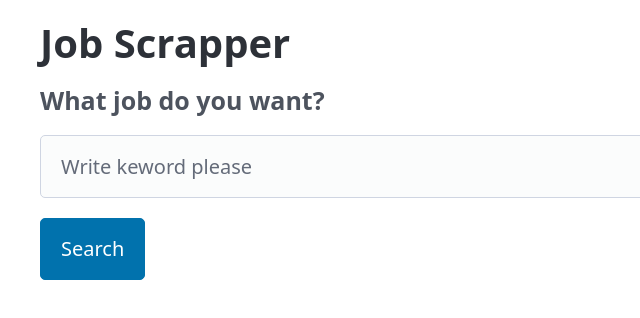
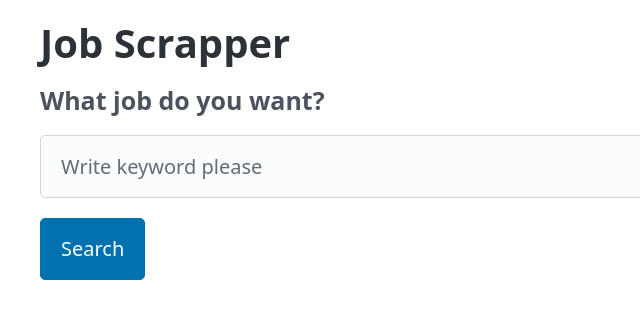
Before and after one commit to JacobISTP/python_scrapper, a plain HTML site: page docs/index.html in a window 1280 px wide. Shown: the full height of the page, 0-640 px from the left. Drawn offline with nearby package versions, Linux system fonts and the light colour scheme.

Commit message:
Fix typo in placeholder text in index.html

```diff
--- a/docs/index.html
+++ b/docs/index.html
@@ -14,7 +14,7 @@
       <h1>Job Scrapper</h1>
       <h4>What job do you want?</h4>
       <form action="search.html">
-        <input type="text" name="keyword" placeholder="Write keword please" />
+        <input type="text" name="keyword" placeholder="Write keyword please" />
         <button>Search</button>
       </form>
     </main>
```
